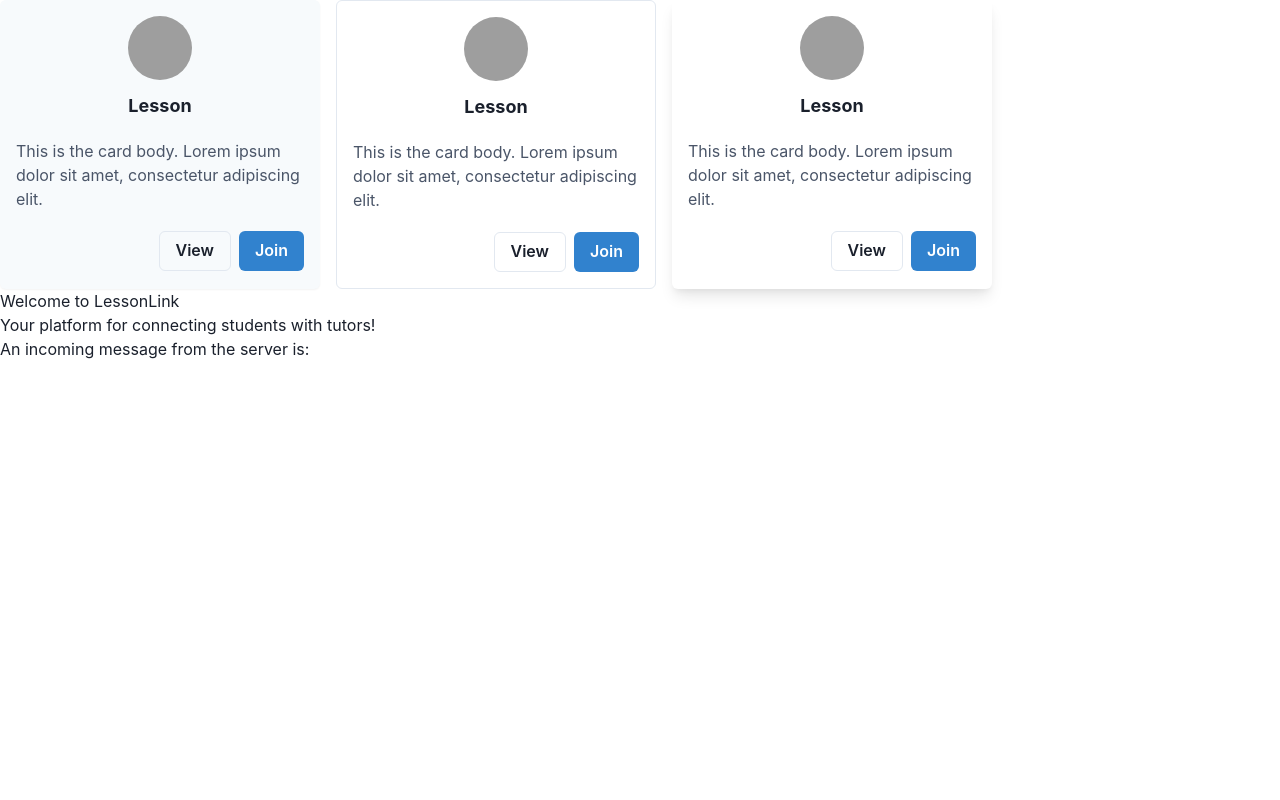
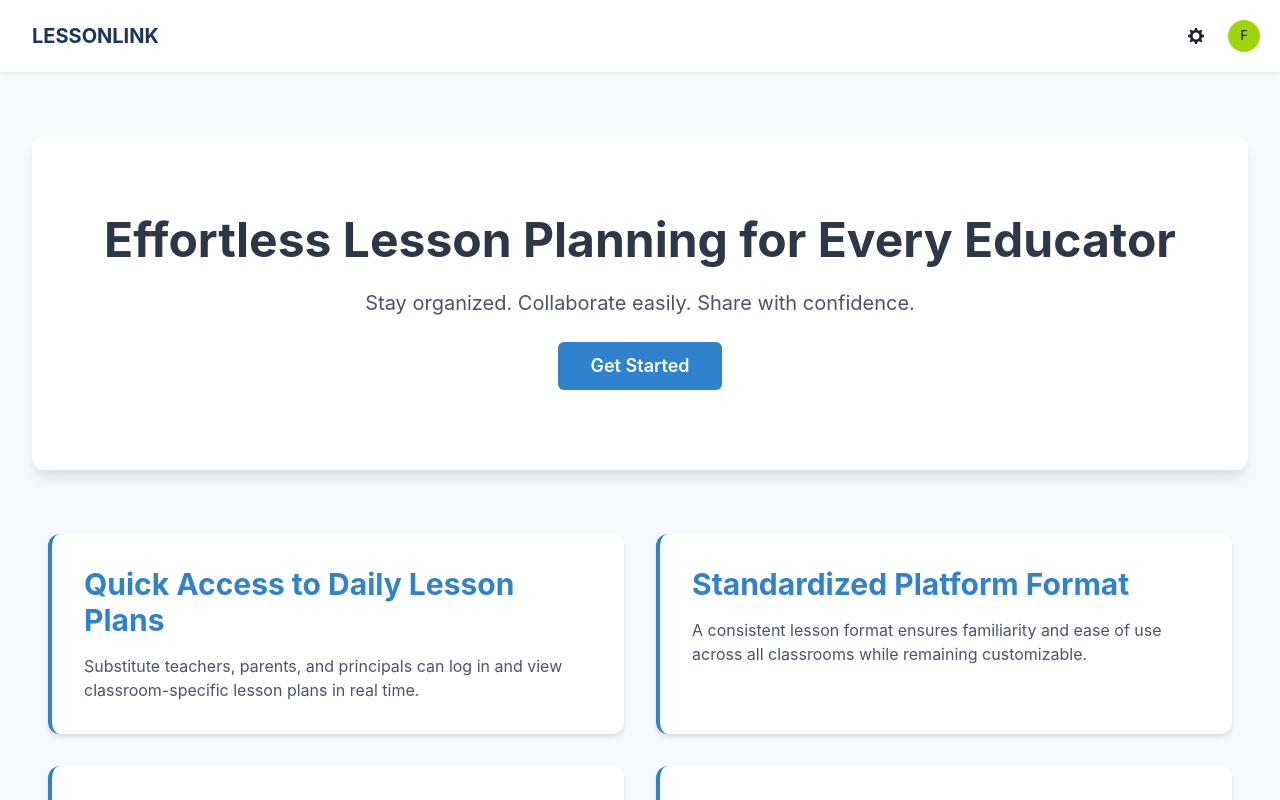
Before and after one commit to WallyMagill/lessonlink, a React (Vite) app in the folder project-client/: page / in a window 1280 px wide. Shown: the top 800 px of the page. Built offline with nearby package versions, Linux system fonts and the light colour scheme; no server answers; grey boxes are pictures that could not be loaded.

Commit message:
Update all buttons to connect

```diff
--- a/project-client/src/App.jsx
+++ b/project-client/src/App.jsx
@@ -19,7 +19,6 @@ import React from 'react';
 import { unstable_HistoryRouter as HistoryRouter, Routes, Route } from 'react-router-dom';
 import { createBrowserHistory } from 'history';
 import { Provider } from './components/ui/provider';
-import Home from './pages/Home';
 import LessonEditorPage from './pages/LessonEditorPage';
 import ProfilePage from './pages/ProfilePage';
 import DashboardPage from './pages/DashboardPage';
@@ -40,12 +39,11 @@ function App() {
         }}
       >
         <Routes>
-          <Route path="/" element={<Home />} />
+          <Route path="/" element={<LandingPage />} />
           <Route path="/login" element={<LoginPage />} />
           <Route path="/edit" element={<LessonEditorPage />} />
           <Route path="/profile" element={<ProfilePage />} />
           <Route path="/dashboard" element={<DashboardPage />} />
-          <Route path="/land" element={<LandingPage />} />
         </Routes>
       </HistoryRouter>
     </Provider>
--- a/project-client/src/components/Header.jsx
+++ b/project-client/src/components/Header.jsx
@@ -1,6 +1,6 @@
 import React from 'react';
 import {
-  Flex, Text, IconButton, Avatar,
+  Flex, IconButton, Avatar,
   Popover,
   PopoverTrigger,
   PopoverContent,
@@ -9,9 +9,19 @@ import {
   Portal,
   Button,
 } from '@chakra-ui/react';
+import { useNavigate } from 'react-router-dom';
 import { SettingsIcon } from '@chakra-ui/icons';
 
 function Header() {
+  const navigate = useNavigate();
+  const handleProfile = (event) => {
+    event.preventDefault();
+    navigate('/profile');
+  };
+  const handleName = (event) => {
+    event.preventDefault();
+    navigate('/dashboard');
+  };
   return (
     <Flex
       as="header"
@@ -24,13 +34,16 @@ function Header() {
       boxShadow="0 1px 4px rgba(0,0,0,0.08)"
       zIndex={10}
     >
-      <Text
+      <Button
         fontWeight="bold"
         fontSize="1.25rem"
         color="#1a365d"
+        background="transparent"
+        _active={{ opacity: 0.8 }}
+        onClick={handleName}
       >
         LESSONLINK
-      </Text>
+      </Button>
       <Flex
         display="flex"
         alignItems="center"
@@ -53,7 +66,7 @@ function Header() {
           </Portal>
         </Popover>
 
-        <IconButton icon={<Avatar name="Fiona" size="sm" />} variant="ghost" aria-label="User" />
+        <IconButton icon={<Avatar name="Fiona" size="sm" />} onClick={handleProfile} variant="ghost" aria-label="User" />
       </Flex>
     </Flex>
   );
--- a/project-client/src/components/LessonCard.jsx
+++ b/project-client/src/components/LessonCard.jsx
@@ -1,4 +1,5 @@
 import React from 'react';
+import { useNavigate } from 'react-router-dom';
 import {
   Avatar, Button, Stack, Box, Text,
 } from '@chakra-ui/react';
@@ -11,6 +12,11 @@ function getBoxShadow(variant) {
 
 function LessonCard({ title = 'Lesson' }) {
   const variants = ['subtle', 'outline', 'elevated'];
+  const navigate = useNavigate();
+  const handleView = (event) => {
+    event.preventDefault(); // Prevents the default form submission behavior (page reload)
+    navigate('/edit');
+  };
   return (
     <Stack gap={4} direction="row" wrap="wrap">
       {variants.map((variant) => (
@@ -30,8 +36,8 @@ function LessonCard({ title = 'Lesson' }) {
               This is the card body. Lorem ipsum dolor sit amet, consectetur adipiscing elit.
             </Text>
             <Stack direction="row" spacing={2} pt={2} justify="flex-end" width="100%">
-              <Button variant="outline">View</Button>
-              <Button colorScheme="blue">Join</Button>
+              <Button variant="outline" onClick={handleView}>View</Button>
+              <Button colorScheme="blue" onClick={handleView}>Join</Button>
             </Stack>
           </Stack>
         </Box>
--- a/project-client/src/pages/LandingPage.jsx
+++ b/project-client/src/pages/LandingPage.jsx
@@ -1,4 +1,5 @@
 import React from 'react';
+import { useNavigate } from 'react-router-dom';
 import {
   Box,
   Button,
@@ -15,6 +16,11 @@ function LandingPage() {
   const bgColor = useColorModeValue('gray.50', 'gray.900');
   const cardBg = useColorModeValue('white', 'gray.800');
   const borderColor = useColorModeValue('blue.500', 'blue.300');
+  const navigate = useNavigate();
+  const handleSubmit = (event) => {
+    event.preventDefault(); // Prevents the default form submission behavior (page reload)
+    navigate('/login');
+  };
 
   return (
     <Box
@@ -55,6 +61,7 @@ function LandingPage() {
               fontSize="lg"
               _hover={{ transform: 'translateY(-2px)', boxShadow: 'lg' }}
               transition="all 0.2s"
+              onClick={handleSubmit}
             >
               Get Started
             </Button>
```
